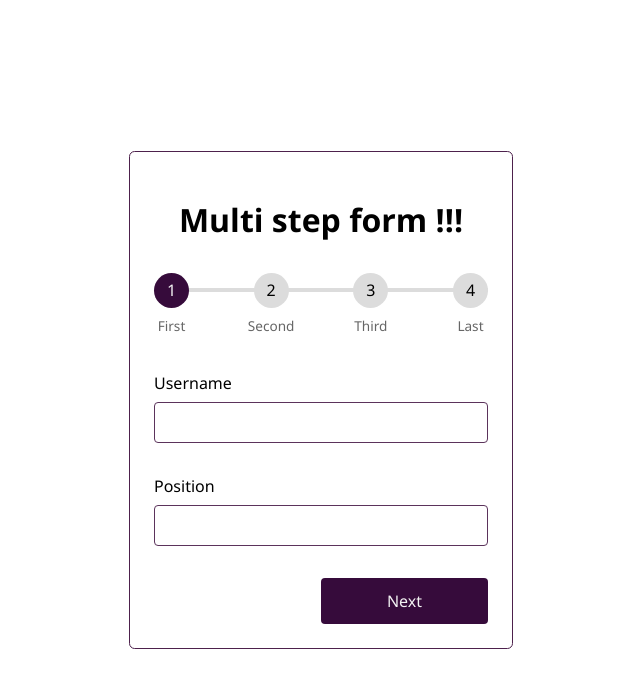
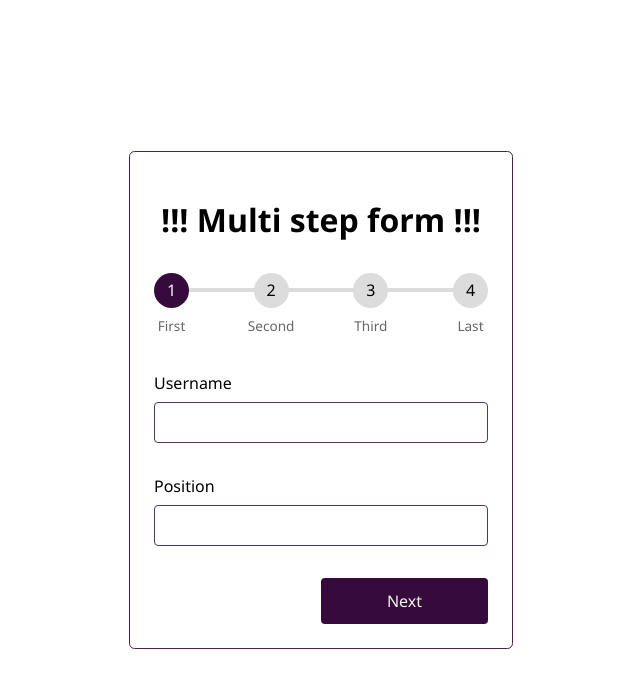
Before and after one commit to parijatbest/multi-step-form, a plain HTML site: page index.html in a window 1280 px wide. Shown: the whole page, without its empty margins (319-959 px from the left). Drawn offline with Linux system fonts and the light colour scheme.

Commit message:
Updated heading

```diff
--- a/index.html
+++ b/index.html
@@ -10,7 +10,7 @@
   </head>
   <body>
     <form action="#" class="form">
-      <h1 class="text-center">Multi step form !!!</h1>
+      <h1 class="text-center">!!! Multi step form !!!</h1>
       <!-- Progress bar -->
       <div class="progressbar">
         <div class="progress" id="progress"></div>
```
